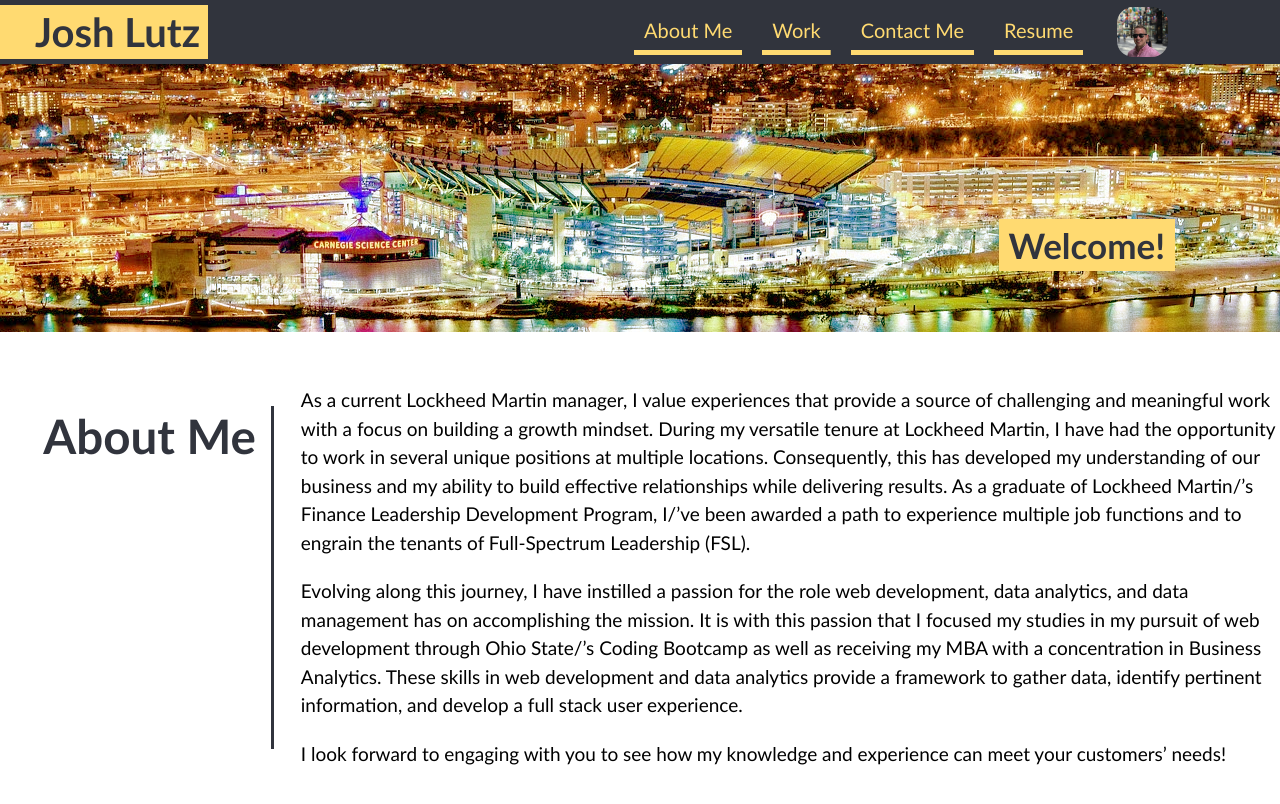
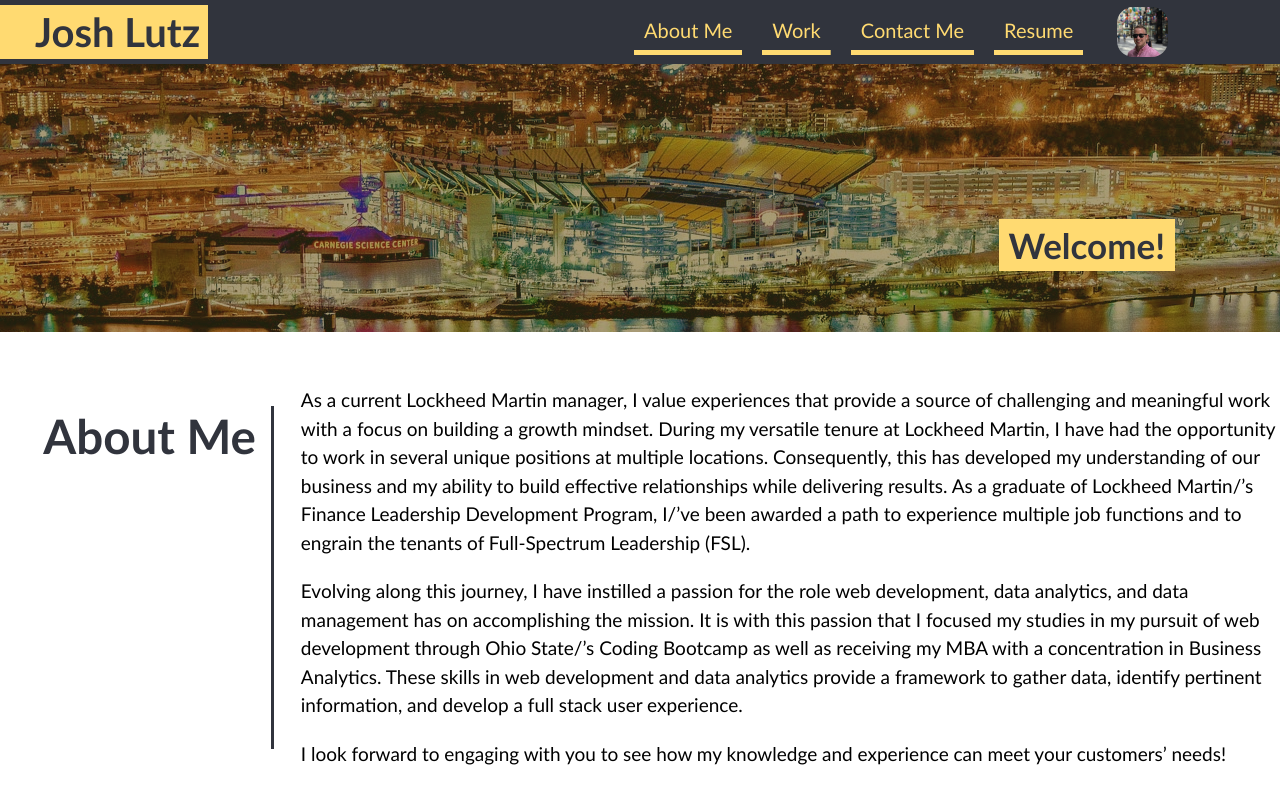
Before and after one commit to lutz143/lutz143-efolio, a React (Create React App) app in the folder efolio-app/: page / in a window 1280 px wide. Shown: the top 804 px of the page. Built offline with nearby package versions, Linux system fonts and the light colour scheme.

Commit message:
minor update to color on banner

```diff
--- a/efolio-app/src/components/Banner.js
+++ b/efolio-app/src/components/Banner.js
@@ -5,7 +5,7 @@
 
 function Banner(props) {
   return (
-    <div className="top-banner" style={{background: `linear-gradient(200deg, ${steelersYellow} 0%, ${steelersYellow} 100%), url(${BannerLogo})`, backgroundRepeat: "no-repeat", backgroundSize: "cover", backgroundPosition: "center", backgroundBlendMode: "soft-light"}} alt="Banner Image">
+    <div className="top-banner" style={{background: `linear-gradient(200deg, ${steelersYellow} 0%, ${steelersYellow} 100%), url(${BannerLogo})`, backgroundRepeat: "no-repeat", backgroundSize: "cover", backgroundPosition: "center", backgroundColor: "#31343d", backgroundBlendMode: "soft-light"}} alt="Banner Image">
       <h2>Welcome!</h2>
     </div>
   );
```
